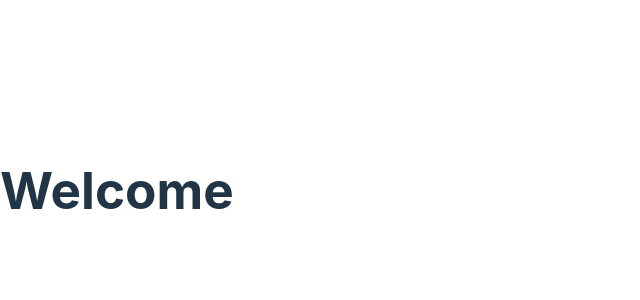
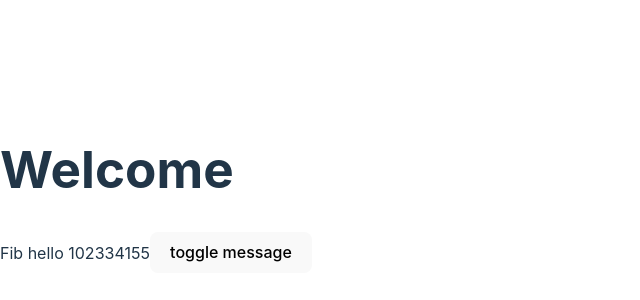
Before and after one commit to binmile/nitin-project-1, a React (Vite) app: page / in a window 1280 px wide. Shown: the part 210-510 px from the top of the page, without its empty margins (0-640 px from the left). Built offline with nearby package versions, Linux system fonts and the light colour scheme.

Commit message:
learned use memo

```diff
--- a/src/App.tsx
+++ b/src/App.tsx
@@ -1,9 +1,11 @@
 import React from 'react';
 import Welcome from './components/Welcome';
+import { Fibonacci } from './components/Fibonacci';
 
 function App() {
 	return <div className='app'>
 		<Welcome/>
+		<Fibonacci/>
 	</div>;
 }
 
--- /dev/null
+++ b/src/components/Fibonacci.tsx
@@ -0,0 +1,18 @@
+/* eslint-disable no-mixed-spaces-and-tabs */
+import React, {useMemo, useState} from 'react';
+
+export const Fibonacci = () => {
+	const fibNumber = 40;
+	const [message, toggleMessage] = useState('hello');
+	const fibonacciNumber: number = useMemo(() => {
+		function f(n: number): number {
+			return (n <= 1) ? n : f(n - 1) + f(n - 2);
+	  }
+
+	  return f(fibNumber);
+	}, [fibNumber]);
+	return <div>Fib {message}  {fibonacciNumber}
+		<button onClick={() => {
+			toggleMessage(state => state === 'hello' ? 'by' : 'hello');
+		}}>toggle message</button></div>;
+};
```
